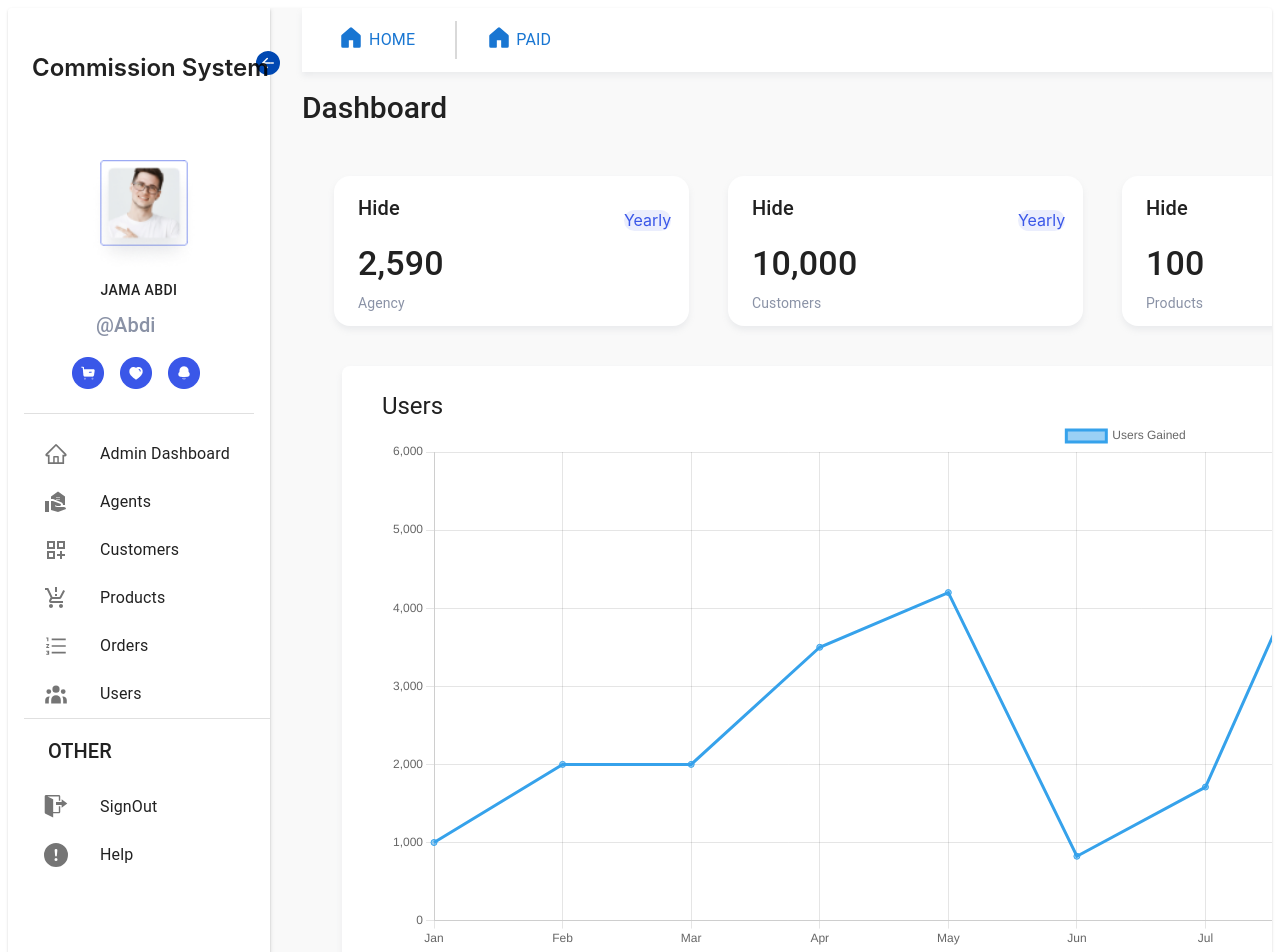
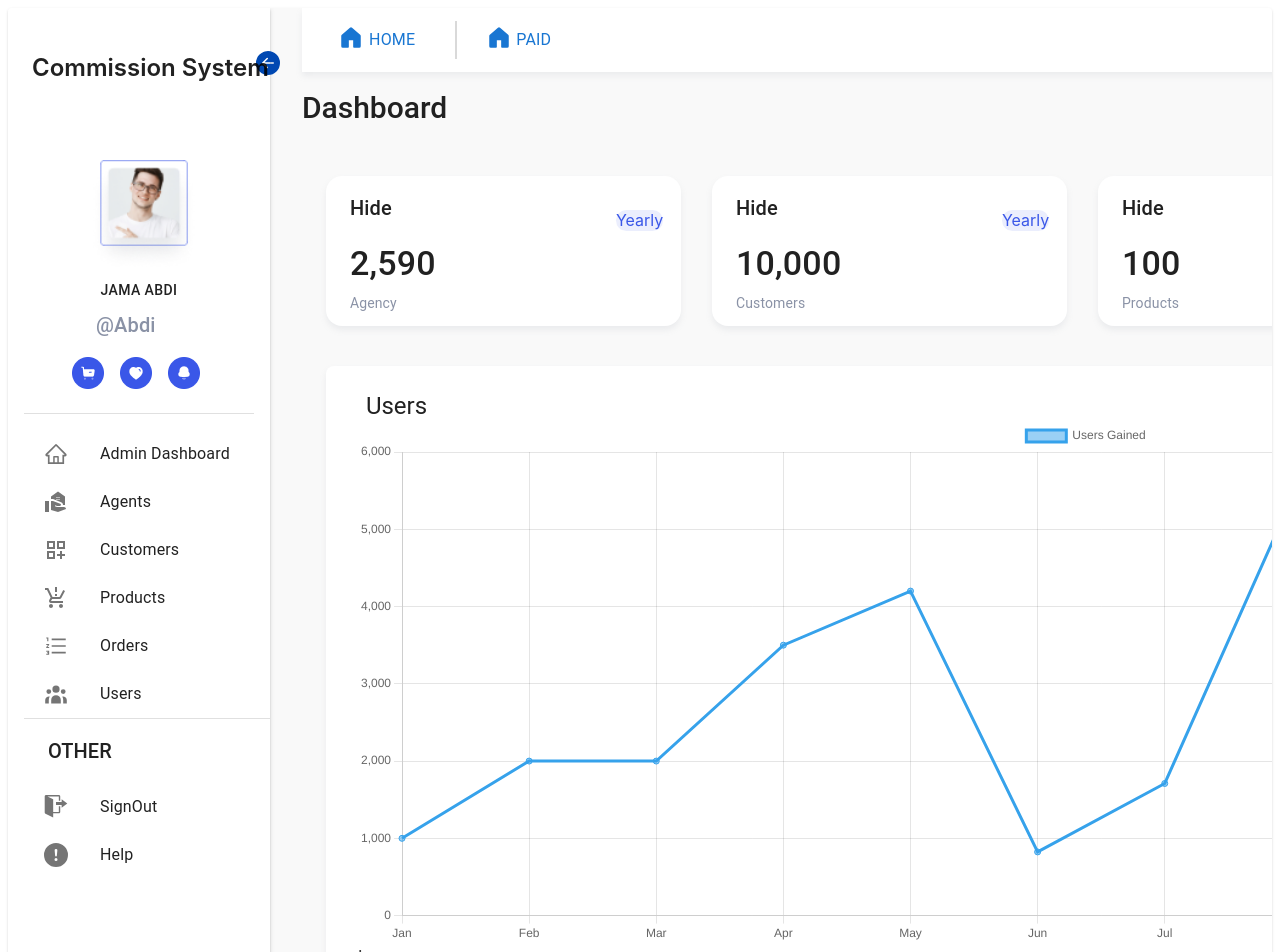
Before and after one commit to yahya-Tech59/Commission-Material, a React (Vite) app: page /dashboard in a window 1280 px wide. Shown: the top 952 px of the page. Built offline with nearby package versions, Linux system fonts and the light colour scheme; sample sign-in values are in the browser's storage.

Commit message:
just adjusted margins of chart and DashboardCards

```diff
--- a/src/layouts/Chart/Chart.jsx
+++ b/src/layouts/Chart/Chart.jsx
@@ -23,7 +23,7 @@ export const Chart = () => {
         borderRadius: "0.5rem",
         mb: 6,
         mt: "1.5rem",
-        ml: 5,
+        ml: 3,
         bgcolor: "white",
         boxShadow: "0px 4px 6px rgba(156, 163, 175, 0.15)",
       }}
@@ -61,7 +61,7 @@ export const Chart = () => {
         </select>
       </Box>
 
-      <Box sx={{ ml: 6, pb: 6 }}>
+      <Box sx={{ ml: 4, mr: 4, pb: 6 }}>
         {/* <LineChart chartData={userData} /> */}
         <Line data={userData} width={250} height={90} />;
       </Box>
--- a/src/layouts/Dashboard.jsx
+++ b/src/layouts/Dashboard.jsx
@@ -38,7 +38,7 @@ export const Dashboard = () => {
           </select>
         </Box>
 
-        <Grid container columnSpacing={-2} rowSpacing={2} mt={2} ml={4}>
+        <Grid container columnSpacing={-4} rowSpacing={2} mt={2} ml={3}>
           <Grid item xs={12} sm={6} md={3}>
             <DashboardCard
               hide="Hide"
```
